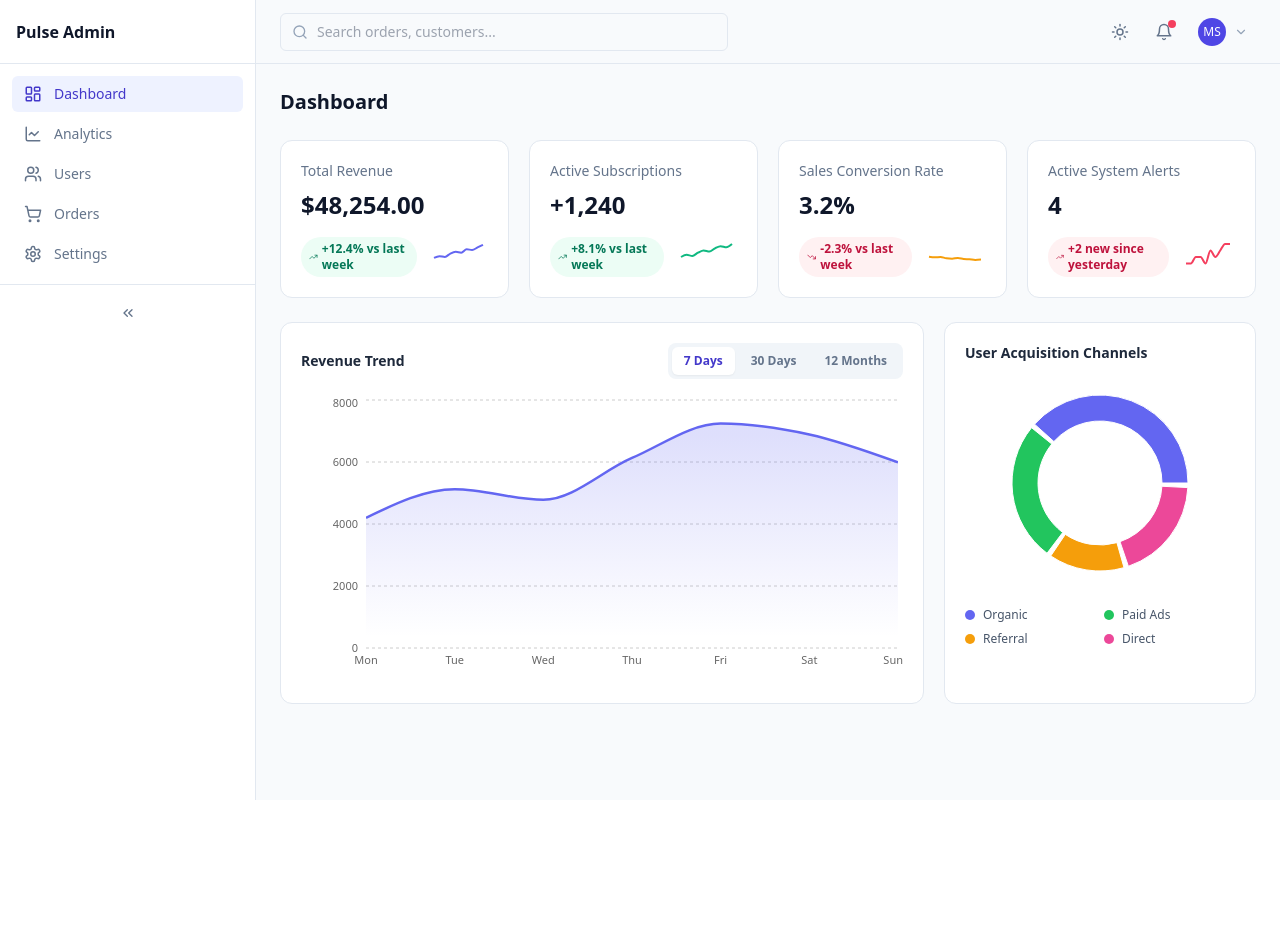
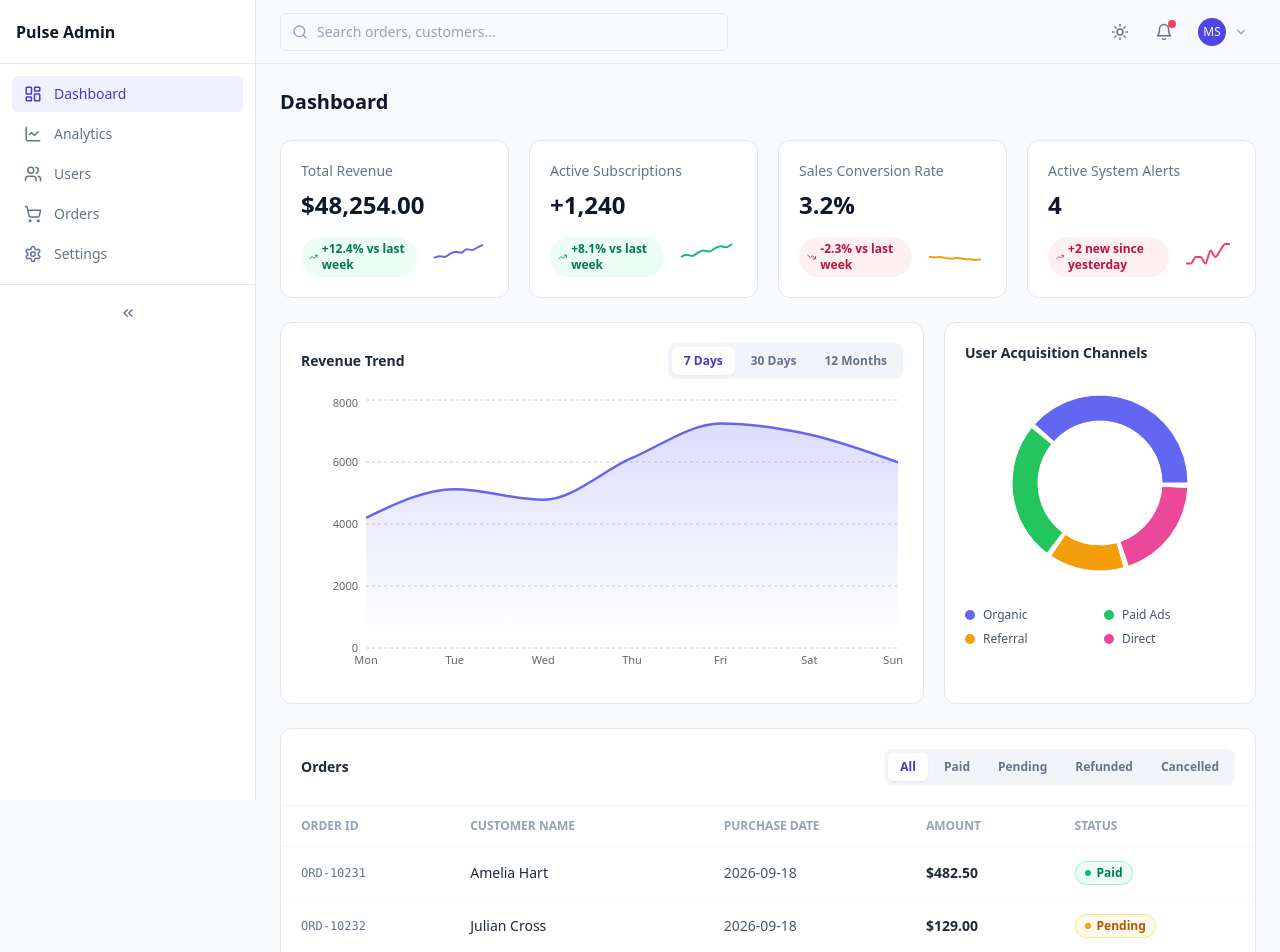
Before and after one commit to Munificient/data-heavy-admin-dashboard, a React (Vite) app: page / in a window 1280 px wide. Shown: the top 952 px of the page. Before the commit the page ends 800 px from the top, so only its background shows below. Built offline with nearby package versions, Linux system fonts and the light colour scheme.

Commit message:
orders table: search + status tabs

```diff
--- a/src/App.jsx
+++ b/src/App.jsx
@@ -3,6 +3,7 @@ import Sidebar from './components/layout/Sidebar.jsx';
 import Header from './components/layout/Header.jsx';
 import MetricCard from './components/dashboard/MetricCard.jsx';
 import AnalyticsCharts from './components/dashboard/AnalyticsCharts.jsx';
+import DataTable from './components/dashboard/DataTable.jsx';
 import { kpiMetrics } from './data/mockDashboardData.js';
 
 export default function App() {
@@ -30,6 +31,9 @@ export default function App() {
           <div className="mt-6">
             <AnalyticsCharts />
           </div>
+          <div className="mt-6">
+            <DataTable searchTerm={searchTerm} />
+          </div>
         </main>
       </div>
     </div>
--- /dev/null
+++ b/src/components/dashboard/DataTable.jsx
@@ -0,0 +1,79 @@
+import React, { useMemo, useState } from 'react';
+import { orderRecords, orderStatuses, statusStyles } from '../../data/mockDashboardData.js';
+
+const STATUS_TABS = ['All', ...orderStatuses];
+
+function currency(value) {
+  return new Intl.NumberFormat('en-US', { style: 'currency', currency: 'USD' }).format(value);
+}
+
+function StatusBadge({ status }) {
+  const style = statusStyles[status];
+  return (
+    <span className={`inline-flex items-center gap-1.5 rounded-full px-2.5 py-1 text-xs font-semibold ${style.badge}`}>
+      <span className={`h-1.5 w-1.5 rounded-full ${style.dot}`} />
+      {status}
+    </span>
+  );
+}
+
+export default function DataTable({ searchTerm = '' }) {
+  const [statusTab, setStatusTab] = useState('All');
+
+  const filteredRecords = useMemo(() => {
+    const term = searchTerm.trim().toLowerCase();
+    return orderRecords.filter((row) => {
+      const matchesStatus = statusTab === 'All' || row.status === statusTab;
+      const matchesSearch =
+        term.length === 0 ||
+        row.customer.toLowerCase().includes(term) ||
+        row.id.toLowerCase().includes(term);
+      return matchesStatus && matchesSearch;
+    });
+  }, [statusTab, searchTerm]);
+
+  return (
+    <div className="rounded-xl border border-slate-200 dark:border-slate-800 bg-white dark:bg-slate-900">
+      <div className="flex items-center justify-between p-5 border-b border-slate-100 dark:border-slate-800">
+        <h3 className="text-sm font-semibold text-slate-800 dark:text-slate-100">Orders</h3>
+        <div className="flex items-center gap-1 rounded-lg bg-slate-100 dark:bg-slate-800 p-1">
+          {STATUS_TABS.map((tab) => (
+            <button
+              key={tab}
+              type="button"
+              onClick={() => setStatusTab(tab)}
+              className={`px-3 py-1.5 text-xs font-semibold rounded-md transition-all duration-200 ${
+                statusTab === tab ? 'bg-white dark:bg-slate-900 text-brand-700 shadow-sm' : 'text-slate-500'
+              }`}
+            >
+              {tab}
+            </button>
+          ))}
+        </div>
+      </div>
+
+      <table className="w-full text-left">
+        <thead>
+          <tr className="border-b border-slate-100 dark:border-slate-800">
+            <th className="px-5 py-3 text-xs font-semibold uppercase text-slate-400">Order ID</th>
+            <th className="px-3 py-3 text-xs font-semibold uppercase text-slate-400">Customer Name</th>
+            <th className="px-3 py-3 text-xs font-semibold uppercase text-slate-400">Purchase Date</th>
+            <th className="px-3 py-3 text-xs font-semibold uppercase text-slate-400">Amount</th>
+            <th className="px-3 py-3 text-xs font-semibold uppercase text-slate-400">Status</th>
+          </tr>
+        </thead>
+        <tbody>
+          {filteredRecords.map((row) => (
+            <tr key={row.id} className="border-b border-slate-50 dark:border-slate-800/60 text-sm">
+              <td className="px-5 py-3.5 font-mono text-xs text-slate-500">{row.id}</td>
+              <td className="px-3 py-3.5 text-slate-800 dark:text-slate-100">{row.customer}</td>
+              <td className="px-3 py-3.5 text-slate-600 dark:text-slate-300">{row.date}</td>
+              <td className="px-3 py-3.5 font-semibold text-slate-800 dark:text-slate-100">{currency(row.amount)}</td>
+              <td className="px-3 py-3.5"><StatusBadge status={row.status} /></td>
+            </tr>
+          ))}
+        </tbody>
+      </table>
+    </div>
+  );
+}
--- a/src/data/mockDashboardData.js
+++ b/src/data/mockDashboardData.js
@@ -122,3 +122,51 @@ export const acquisitionChannels = [
   { id: 'referral', name: 'Referral', value: 1740, color: '#f59e0b' },
   { id: 'direct', name: 'Direct', value: 2380, color: '#ec4899' },
 ];
+
+export const orderStatuses = ['Paid', 'Pending', 'Refunded', 'Cancelled'];
+
+export const orderRecords = [
+  { id: 'ORD-10231', customer: 'Amelia Hart', email: 'amelia.hart@novamail.com', date: '2026-09-18', amount: 482.5, status: 'Paid' },
+  { id: 'ORD-10232', customer: 'Julian Cross', email: 'julian.cross@fernpost.io', date: '2026-09-18', amount: 129.0, status: 'Pending' },
+  { id: 'ORD-10233', customer: 'Priya Natarajan', email: 'priya.n@orbitmail.com', date: '2026-09-17', amount: 998.2, status: 'Paid' },
+  { id: 'ORD-10234', customer: 'Marcus Webb', email: 'marcus.webb@driftline.co', date: '2026-09-17', amount: 64.99, status: 'Cancelled' },
+  { id: 'ORD-10235', customer: 'Sofia Lindqvist', email: 'sofia.l@haloinbox.com', date: '2026-09-16', amount: 310.0, status: 'Refunded' },
+  { id: 'ORD-10236', customer: 'Daniel Osei', email: 'daniel.osei@pinemail.net', date: '2026-09-16', amount: 745.35, status: 'Paid' },
+  { id: 'ORD-10237', customer: 'Chloe Bennett', email: 'chloe.bennett@quaymail.com', date: '2026-09-15', amount: 88.4, status: 'Pending' },
+  { id: 'ORD-10238', customer: 'Rafael Moreno', email: 'rafael.moreno@cedarbox.io', date: '2026-09-15', amount: 1250.0, status: 'Paid' },
+  { id: 'ORD-10239', customer: 'Ingrid Solberg', email: 'ingrid.solberg@arcmail.com', date: '2026-09-14', amount: 215.75, status: 'Refunded' },
+  { id: 'ORD-10240', customer: 'Tobias Reinhardt', email: 'tobias.r@northinbox.de', date: '2026-09-14', amount: 59.0, status: 'Cancelled' },
+  { id: 'ORD-10241', customer: 'Naomi Chen', email: 'naomi.chen@mistmail.com', date: '2026-09-13', amount: 432.1, status: 'Paid' },
+  { id: 'ORD-10242', customer: 'Elias Fontaine', email: 'elias.fontaine@brookpost.fr', date: '2026-09-13', amount: 178.6, status: 'Pending' },
+  { id: 'ORD-10243', customer: 'Grace Okafor', email: 'grace.okafor@sunmail.ng', date: '2026-09-12', amount: 890.0, status: 'Paid' },
+  { id: 'ORD-10244', customer: 'Lucas Bergström', email: 'lucas.b@fjordinbox.se', date: '2026-09-12', amount: 46.2, status: 'Cancelled' },
+  { id: 'ORD-10245', customer: 'Isabela Duarte', email: 'isabela.duarte@palmmail.br', date: '2026-09-11', amount: 621.9, status: 'Paid' },
+  { id: 'ORD-10246', customer: 'Kwame Asante', email: 'kwame.asante@goldmail.gh', date: '2026-09-11', amount: 99.99, status: 'Pending' },
+  { id: 'ORD-10247', customer: 'Hana Kobayashi', email: 'hana.kobayashi@sakuramail.jp', date: '2026-09-10', amount: 355.4, status: 'Refunded' },
+  { id: 'ORD-10248', customer: 'Owen Fitzgerald', email: 'owen.fitz@cloverbox.ie', date: '2026-09-10', amount: 1420.0, status: 'Paid' },
+  { id: 'ORD-10249', customer: 'Mei Lin', email: 'mei.lin@jademail.com', date: '2026-09-09', amount: 76.5, status: 'Pending' },
+  { id: 'ORD-10250', customer: 'Andres Villalobos', email: 'andres.v@condorbox.mx', date: '2026-09-09', amount: 512.0, status: 'Paid' },
+  { id: 'ORD-10251', customer: 'Freya Nilsen', email: 'freya.nilsen@birchmail.no', date: '2026-09-08', amount: 233.15, status: 'Cancelled' },
+  { id: 'ORD-10252', customer: 'Samuel Achterberg', email: 'samuel.a@duneinbox.nl', date: '2026-09-08', amount: 998.75, status: 'Paid' },
+  { id: 'ORD-10253', customer: 'Layla Haddad', email: 'layla.haddad@oasismail.ae', date: '2026-09-07', amount: 145.0, status: 'Refunded' },
+  { id: 'ORD-10254', customer: 'Connor Sheehan', email: 'connor.sheehan@mossbox.ie', date: '2026-09-07', amount: 67.3, status: 'Pending' },
+];
+
+export const statusStyles = {
+  Paid: {
+    badge: 'bg-emerald-50 text-emerald-700 ring-1 ring-inset ring-emerald-200 dark:bg-emerald-500/10 dark:text-emerald-400 dark:ring-emerald-500/20',
+    dot: 'bg-emerald-500',
+  },
+  Pending: {
+    badge: 'bg-amber-50 text-amber-700 ring-1 ring-inset ring-amber-200 dark:bg-amber-500/10 dark:text-amber-400 dark:ring-amber-500/20',
+    dot: 'bg-amber-500',
+  },
+  Refunded: {
+    badge: 'bg-sky-50 text-sky-700 ring-1 ring-inset ring-sky-200 dark:bg-sky-500/10 dark:text-sky-400 dark:ring-sky-500/20',
+    dot: 'bg-sky-500',
+  },
+  Cancelled: {
+    badge: 'bg-rose-50 text-rose-700 ring-1 ring-inset ring-rose-200 dark:bg-rose-500/10 dark:text-rose-400 dark:ring-rose-500/20',
+    dot: 'bg-rose-500',
+  },
+};
```
